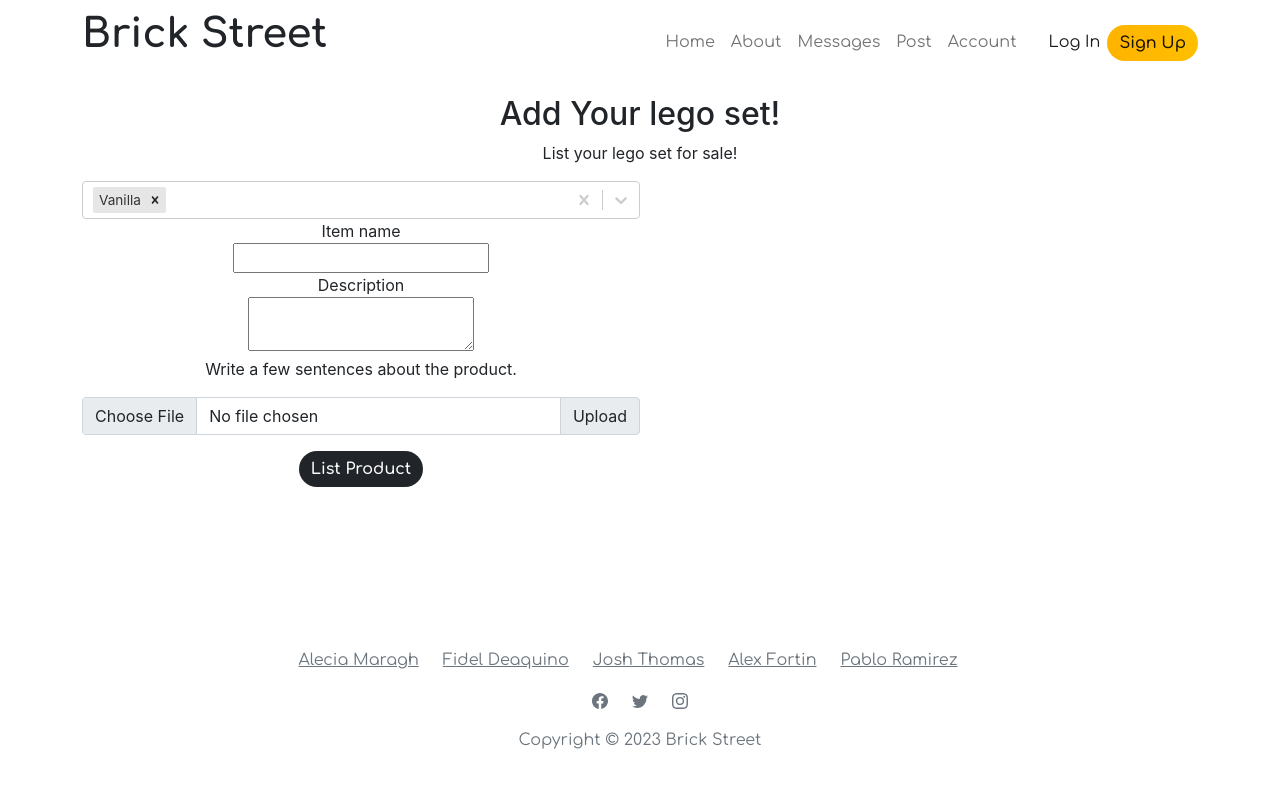
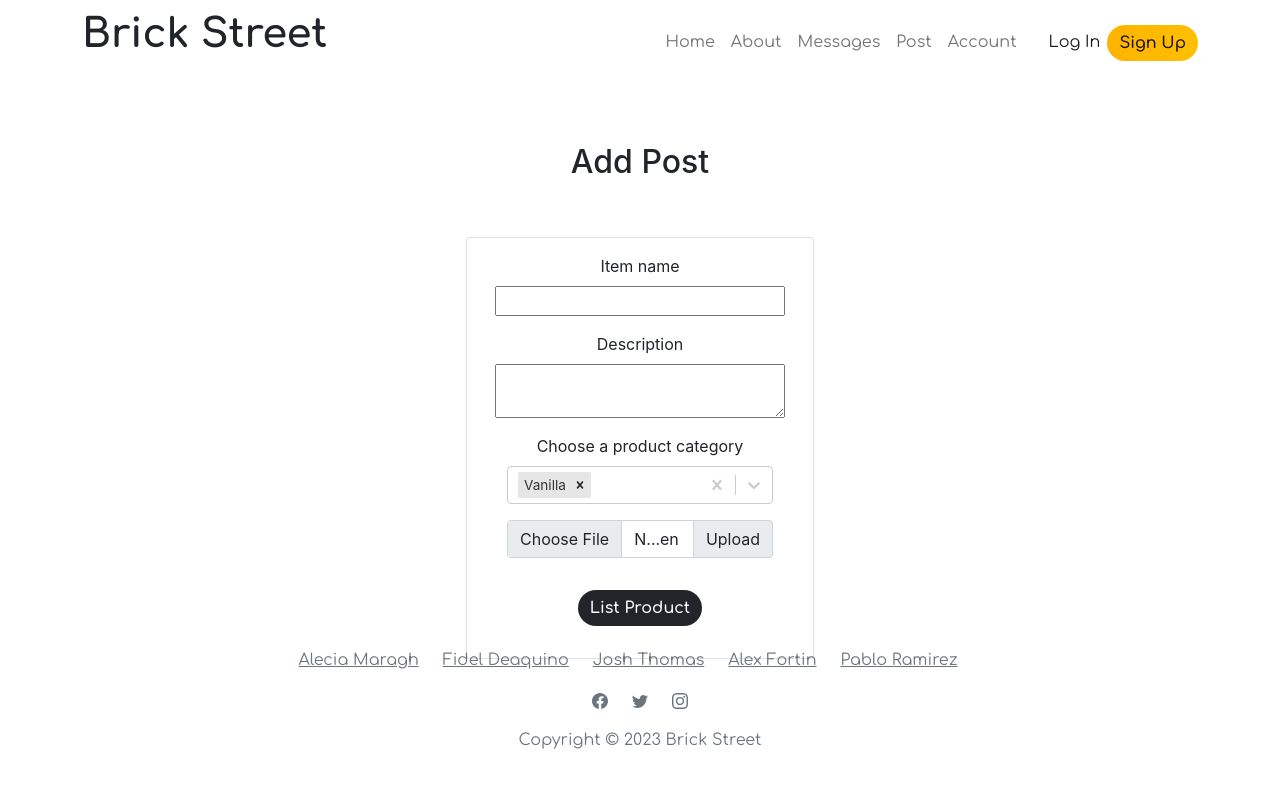
Before and after one commit to Steezy1416/brickstreet, a React (Create React App) app in the folder client/: page /post in a window 1280 px wide. Shown: the top 788 px of the page. Built offline with nearby package versions, Linux system fonts and the light colour scheme.

Commit message:
finished styling for add post form.

```diff
--- a/client/src/index.css
+++ b/client/src/index.css
@@ -203,6 +203,12 @@ body {
 
 /* ========== END LOGIN PAGE STYLES ========== */
 
+/* ========== START ADD POST PAGE STYLES ========== */
+
+
+
+/* ========== END ADD POST PAGE STYLES ========== */
+
 /* ========== START MESSAGES PAGE STYLES ========== */
 .msgs-div {
   height: auto;
--- a/client/src/pages/AddPost.js
+++ b/client/src/pages/AddPost.js
@@ -1,9 +1,7 @@
-import React, { useState, useEffect} from 'react';
-import Select from 'react-select';
-
+import React, { useState, useEffect } from "react";
+import Select from "react-select";
 
 const AddPost = () => {
-
   const [values, setValues] = useState({
     name: "",
     //userId: _id,
@@ -13,16 +11,7 @@ const AddPost = () => {
     formData: new FormData(),
   });
 
-
-    const {
-        name,
-        description,
-        price,
-        category,
-        formData,
-        type
-    } = values;
-
+  const { name, description, price, category, formData, type } = values;
 
   const handleChange = (name) => (event) => {
     const value = event.target.value;
@@ -31,91 +20,105 @@ const AddPost = () => {
   };
 
   const options = [
-      { value: 'chocolate', label: 'Chocolate' },
-      { value: 'strawberry', label: 'Strawberry' },
-      { value: 'vanilla', label: 'Vanilla' }
-    ]
+    { value: "chocolate", label: "Chocolate" },
+    { value: "strawberry", label: "Strawberry" },
+    { value: "vanilla", label: "Vanilla" },
+  ];
 
   return (
-        <div className=''>
-                <div className='col-md-8 col-xl-6 text-center mx-auto'>
-                    <h2 className="">Add Your lego set!</h2>
-        <p className="w-lg-50">List your lego set for sale!</p>
+    <section className="position-relative py-4 py-xl-5">
+      <div className="container">
+        <div className="row mb-5">
+          <div className="col-md-8 col-xl-6 text-center mx-auto">
+            <h2>Add Post</h2>
           </div>
+        </div>
+        <div className="row d-flex justify-content-center">
+          <div className="col-md-6 col-xl-4">
+            <div className="card mb-5">
+              <div className="card-body d-flex flex-column align-items-center">
+                <form className="text-center" method="post">
+                  <div className="mb-3">
+                    {/* ITEM NAME */}
+                    <div className="container">
+                      {/* <label className="">Item name</label> */}
 
-
-        <div className=''>
-<form className=' text-center w-50 ' onSubmit=''>
-
-            {/* CATEGORY */}
-            <Select
-            defaultValue={[options[2]]}
-            isMulti
-            name="colors"
-            options={options}
-            className="basic-multi-select"
-            classNamePrefix="select"
-          />
-
-
-        {/* ITEM NAME */}
-        <div className="">
-              <label className="">
-                Item name
-              </label>
-
-              <div className="">
+                      <div className="row">
+                        <label className="mb-2">Item name</label>
                         <input
                           type="text"
                           onChange={handleChange("name")}
                           value={name}
                           name="name"
                           id="name"
-                  className=""
+                          className="col-12 mb-3"
                         />
-              </div>
-            </div>
-
-
-        {/* DISCRIPTION BOX*/}
-        <div className="">
-              <label className="">
-                Description
-              </label>
-              <div className="">
+                        <label className="mb-2">Description</label>
                         <textarea
                           id="description"
                           onChange={handleChange("description")}
                           value={description}
                           name="description"
                           rows={2}
-                  className=""
+                          className="col-12 mb-3"
+                          defaultValue={""}
+                        />
+                        <label className="mb-2">
+                          Choose a product category
+                        </label>
+                        <Select
+                          defaultValue={[options[2]]}
+                          isMulti
+                          name="colors"
+                          options={options}
+                          className="basic-multi-select col-12 mb-3"
+                          classNamePrefix="select"
+                        />
+                        <div class="input-group mb-3">
+                          <input
+                            type="file"
+                            class="form-control"
+                            id="inputGroupFile02"
+                          ></input>
+                          <label
+                            class="input-group-text"
+                            for="inputGroupFile02"
+                          >
+                            Upload
+                          </label>
+                        </div>
+                      </div>
+                    </div>
+                  </div>
+                  {/* <div className="mb-3">
+
+                    <label className="container">Description</label>
+                    <div className="row">
+                      <textarea
+                        id="description"
+                        onChange={handleChange("description")}
+                        value={description}
+                        name="description"
+                        rows={2}
+                        className="col-12"
                         defaultValue={""}
                       />
                     </div>
-              <p className="">
-                Write a few sentences about the product.
-              </p>
-        </div>
+                    <p className="">Write a few sentences about the product.</p>
+                  </div> */}
 
-        {/* PICTURE UPLOAD*/}
-        <div class="input-group mb-3">
-          <input type="file" class="form-control" id="inputGroupFile02"></input>
-          <label class="input-group-text" for="inputGroupFile02">Upload</label>
-        </div>
-
-
-        {/*BUTTON*/}
-        <div className="">
+                  <div className="mb-3">
                     <button className="btn btn-moving-gradient btn-dark">
                       List Product
                     </button>
                   </div>
-
-
                 </form>
               </div>
             </div>
+          </div>
+        </div>
+      </div>
+    </section>
   );
 };
 
```
Also changed, not shown: client/src/App.js (+31 -53 lines), client/src/components/Login/index.js (line endings or trailing spaces). Lines whose indentation alone changed are shown as unchanged.
